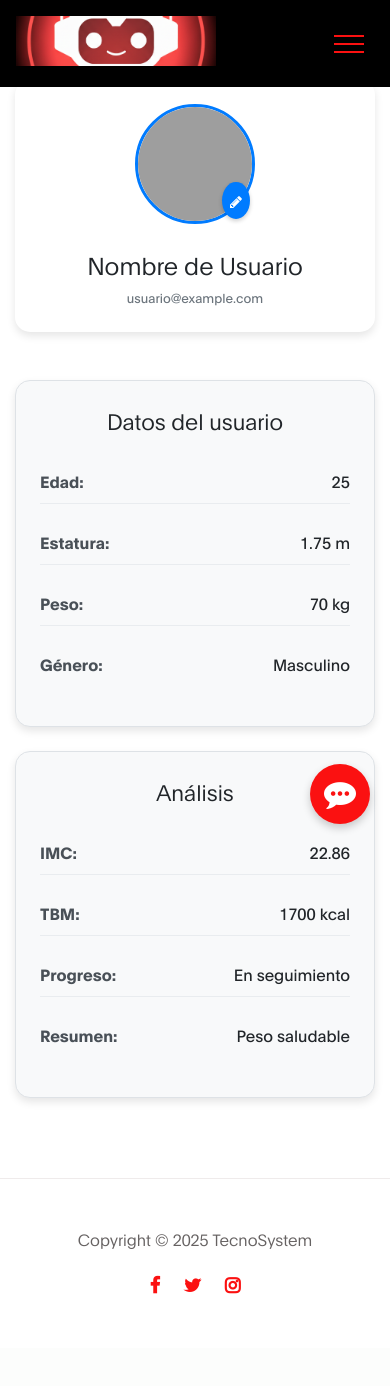
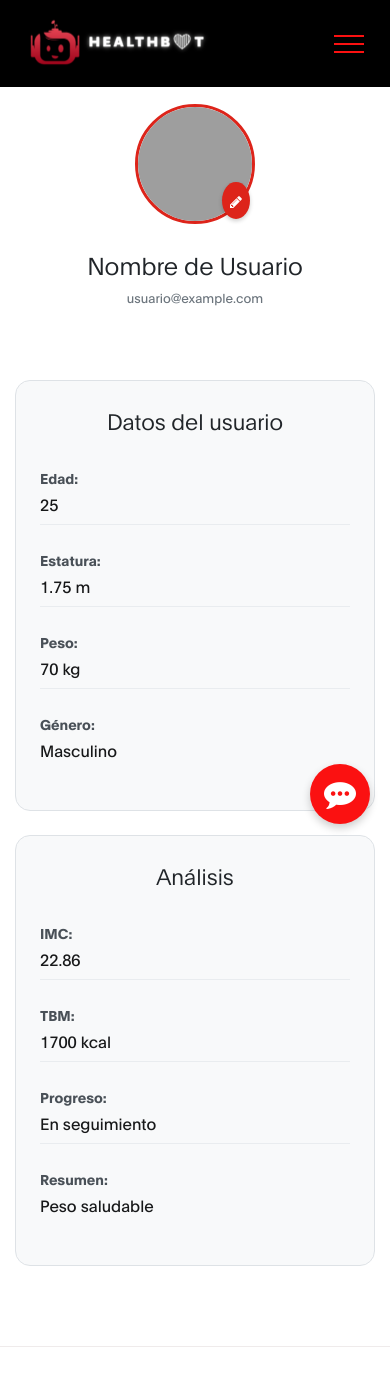
Before and after one commit to Dani5734/TecnoSystem, a PHP site: page /perfiluser.html in a window 390 px wide. Shown: the top 1386 px of the page. Before the commit the page ends 1294 px from the top, so only its background shows below. Run offline with PHP 8.4, Linux system fonts and the light colour scheme; some libraries are stand-ins or nearby versions; grey boxes are pictures that could not be loaded.

Commit message:
Edicion v2

```diff
--- a/css/tooplate-gymso-style.css
+++ b/css/tooplate-gymso-style.css
@@ -799,3 +799,85 @@
       display: block;
     }
   }
+
+/* Estilos para la sección de perfil */
+.profile-card {
+    background-color: #fff;
+    border-radius: 15px;
+    box-shadow: 0 4px 8px rgba(0, 0, 0, 0.1);
+}
+
+.profile-avatar {
+    width: 120px;
+    height: 120px;
+    object-fit: cover;
+    border: 3px solid #dd241a;
+}
+
+.avatar-container {
+    display: inline-block;
+}
+
+.edit-icon {
+    position: absolute;
+    bottom: 5px;
+    right: 5px;
+    background-color: #dd241a;
+    color: white;
+    border-radius: 50%;
+    padding: 8px;
+    font-size: 14px;
+    box-shadow: 0 2px 4px rgba(0, 0, 0, 0.2);
+}
+
+.info-card {
+    background-color: #f8f9fa;
+    border-radius: 15px;
+    box-shadow: 0 4px 8px rgba(0, 0, 0, 0.1);
+    border: 1px solid #dee2e6;
+}
+
+.info-item {
+    display: flex;
+    justify-content: space-between;
+    align-items: center;
+    padding: 10px 0;
+    border-bottom: 1px solid #e9ecef;
+}
+
+.info-item:last-child {
+    border-bottom: none;
+}
+
+.info-label {
+    font-weight: 600;
+    color: #495057;
+}
+
+.info-value {
+    color: var(--dark-color);
+}
+
+/* --- Media query para dispositivos móviles --- */
+@media (max-width: 768px) {
+    .profile-card,
+    .info-card {
+        padding: 15px; /* Reducir el relleno para pantallas pequeñas */
+        box-shadow: none; /* Eliminar la sombra para un diseño más limpio */
+    }
+
+    .info-item {
+        flex-direction: column; /* Apilar la etiqueta y el valor verticalmente */
+        align-items: flex-start; /* Alinear el texto a la izquierda */
+        padding: 8px 0;
+    }
+
+    .info-label {
+        font-size: 14px; /* Reducir el tamaño de la fuente de la etiqueta */
+        margin-bottom: 4px; /* Agregar un pequeño espacio debajo de la etiqueta */
+    }
+
+    .info-value {
+        font-size: 16px; /* Ajustar el tamaño de la fuente del valor */
+    }
+}
--- a/css/usuario.css
+++ /dev/null
@@ -1,57 +0,0 @@
-/* Estilos para la sección de perfil */
-.profile-card {
-    background-color: #fff;
-    border-radius: 15px;
-    box-shadow: 0 4px 8px rgba(0, 0, 0, 0.1);
-}
-
-.profile-avatar {
-    width: 120px;
-    height: 120px;
-    object-fit: cover;
-    border: 3px solid #007bff;
-}
-
-.avatar-container {
-    display: inline-block;
-}
-
-.edit-icon {
-    position: absolute;
-    bottom: 5px;
-    right: 5px;
-    background-color: #007bff;
-    color: white;
-    border-radius: 50%;
-    padding: 8px;
-    font-size: 14px;
-    box-shadow: 0 2px 4px rgba(0, 0, 0, 0.2);
-}
-
-.info-card {
-    background-color: #f8f9fa;
-    border-radius: 15px;
-    box-shadow: 0 4px 8px rgba(0, 0, 0, 0.1);
-    border: 1px solid #dee2e6;
-}
-
-.info-item {
-    display: flex;
-    justify-content: space-between;
-    align-items: center;
-    padding: 10px 0;
-    border-bottom: 1px solid #e9ecef;
-}
-
-.info-item:last-child {
-    border-bottom: none;
-}
-
-.info-label {
-    font-weight: 600;
-    color: #495057;
-}
-
-.info-value {
-    color: #212529;
-}
--- a/perfiluser.html
+++ b/perfiluser.html
@@ -12,19 +12,18 @@
   <meta name="author" content="">
   <meta name="viewport" content="width=device-width, initial-scale=1, maximum-scale=1">
 
+  <!-- Login -->
+  <script src="https://kit.fontawesome.com/274421acc6.js" crossorigin="anonymous"></script>
+  <link rel="stylesheet" href="plugins/sweetalert2/sweetalert2.min.css">
+  <link rel="stylesheet" href="model/login.php">
+  <!-- Fin Login -->
+
   <link rel="stylesheet" href="css/bootstrap.min.css">
   <link rel="stylesheet" href="css/font-awesome.min.css">
   <link rel="stylesheet" href="css/aos.css">
-  <link rel="stylesheet" href="css/usuario.css">
-  <link rel="stylesheet" href="css/logo.css">
-
 
   <!-- MAIN CSS -->
   <link rel="stylesheet" href="css/tooplate-gymso-style.css">
-  <!--
-Tooplate 2119 Gymso Fitness
-https://www.tooplate.com/view/2119-gymso-fitness
--->
 </head>
 
 <body data-spy="scroll" data-target="#navbarNav" data-offset="50">
@@ -35,7 +34,7 @@
 
       <!-- Logo con icono -->
       <a class="navbar-brand" href="index.html">
-        <img src="images/logo.png" alt="HealthBot" width="45" height="45" class="d-inline-block align-text-top">
+        <img src="images/logo4.png" alt="HealthBot" width="45" height="45" class="d-inline-block align-text-top">
       </a>
 
       <button class="navbar-toggler" type="button" data-bs-toggle="collapse" data-bs-target="#navbarNav"
@@ -70,7 +69,6 @@
           </li>
         </ul>
       </div>
-
     </div>
   </nav>
 
@@ -209,7 +207,6 @@
       </button>
     </div>
   </div>
-
   </div>
 </body>
 
```
Also changed, not shown: index.html (+1 -9 lines). Lines whose indentation alone changed are shown as unchanged.
